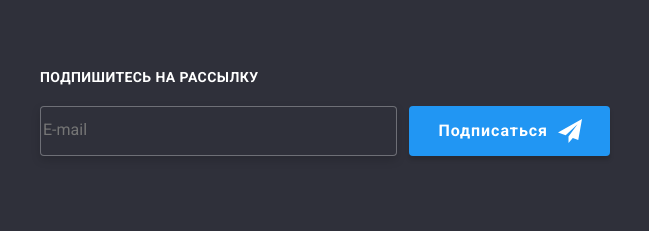
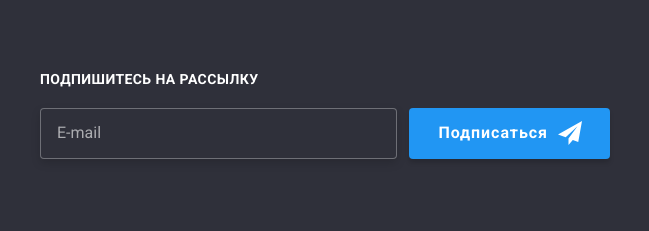
Before and after one commit to EduardSergienko/goit-markup-hw-06, a plain HTML site: page index.html in a window 1280 px wide. Shown: the part 2672-2903 px from the top of the page, 615-1264 px from the left. Drawn offline with nearby package versions, Linux system fonts and the light colour scheme.

Commit message:
Доработал форму футера

```diff
--- a/css/styles.css
+++ b/css/styles.css
@@ -612,7 +612,6 @@ footer {
   text-transform: uppercase;
 
   color: #ffffff;
-  margin-bottom: 20px;
 }
 .subscribe button {
   display: flex;
@@ -636,6 +635,7 @@ footer {
 
 .subscribe .mail {
   display: flex;
+  margin-top: 20px;
 }
 
 .subscribe input {
@@ -645,9 +645,19 @@ footer {
   box-sizing: border-box;
   filter: drop-shadow(0px 4px 4px rgba(0, 0, 0, 0.15));
   border-radius: 4px;
+
+  padding: 15px 0px 15px 16px;
 }
 .subscribe-icon {
   margin-left: 10px;
+}
+.subscribe input::placeholder {
+  font-size: 16px;
+  line-height: 1.25;
+
+  align-items: center;
+
+  color: rgba(255, 255, 255, 0.6);
 }
 /* POrtfolio */
 
--- a/index.html
+++ b/index.html
@@ -466,9 +466,12 @@
           </div>
         </div>
         <div class="subscribe">
-          <h2 class="subscribe-title">Подпишитесь на рассылку</h2>
+          <label class="subscribe-title" for="mail">
+            Подпишитесь на рассылку</label
+          >
+
           <form class="mail">
-            <input type="email" name="mail" placeholder="E-mail" />
+            <input type="email" name="mail" placeholder="E-mail" id="mail" />
             <button type="submit">
               Подписаться
               <svg class="subscribe-icon" width="24" height="24">
```
